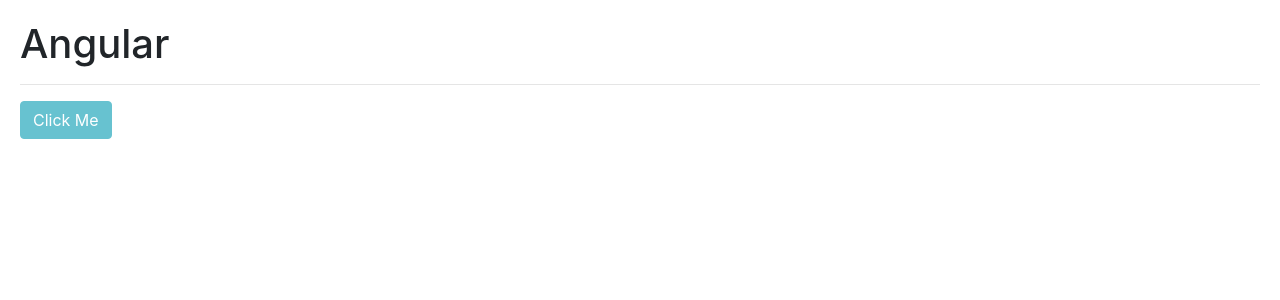
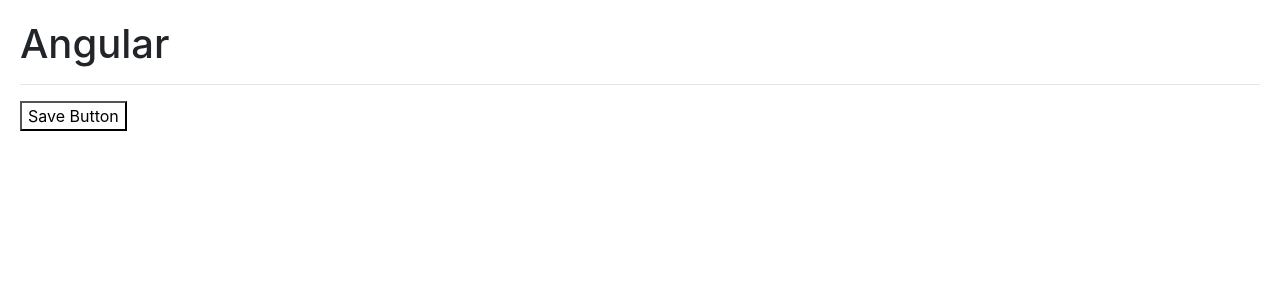
Before and after one commit to virendrapatel62/Angular_tutorial, an Angular app: page / in a window 1280 px wide. Shown: the top 300 px of the page. Built offline with nearby package versions, Linux system fonts and the light colour scheme.

Commit message:
Style Binding

```diff
--- a/src/app/course/course.component.ts
+++ b/src/app/course/course.component.ts
@@ -4,7 +4,7 @@
 @Component({
   selector: 'course',
   template: `
-        <button class='btn btn-info' [class.disabled]='isActive' >Click Me</button>
+        <button [style.backgroundColor]="isActive ? 'white' : 'gray' ">Save Button</button>
     `,
 })
 export class CourseComponent {
```
